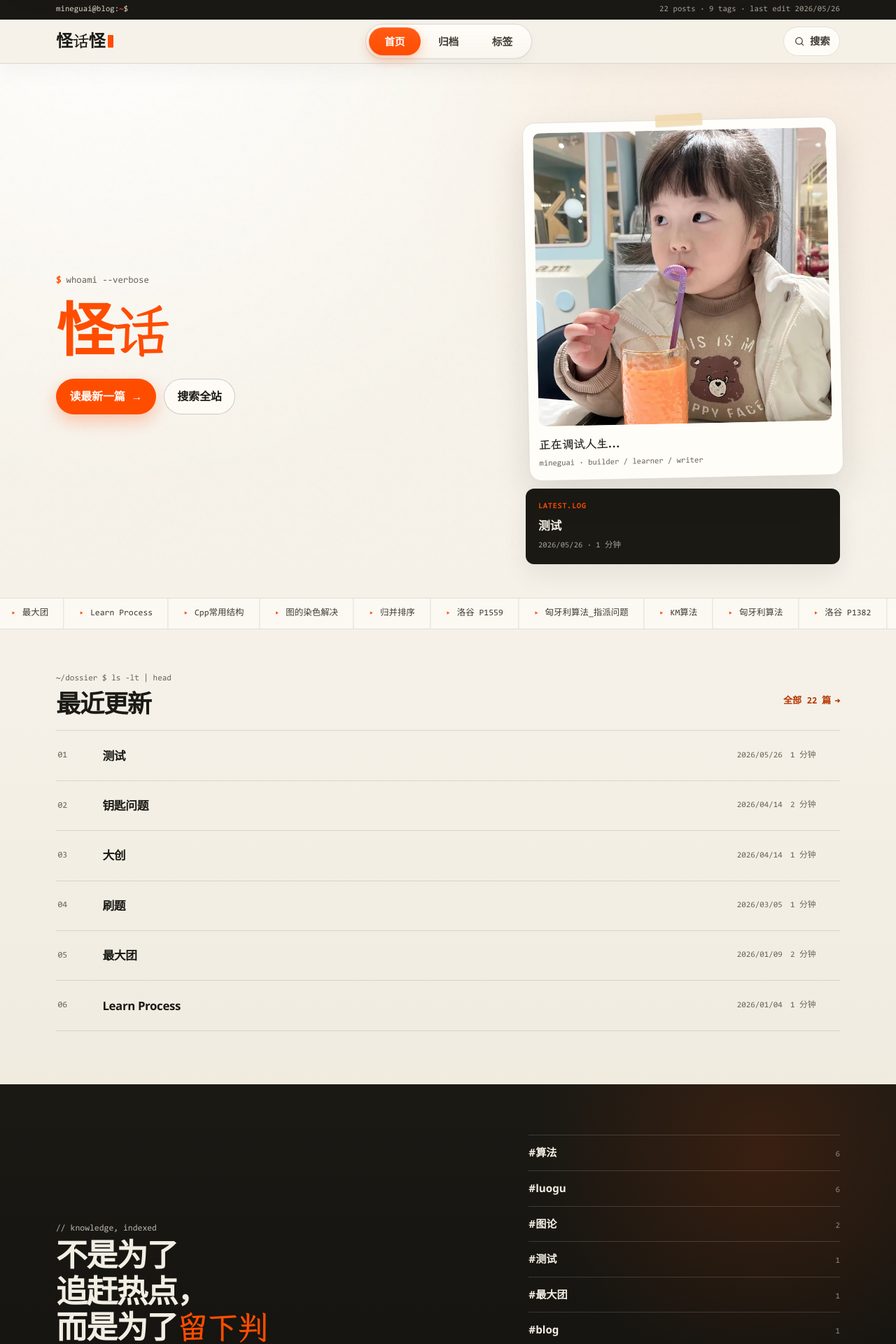
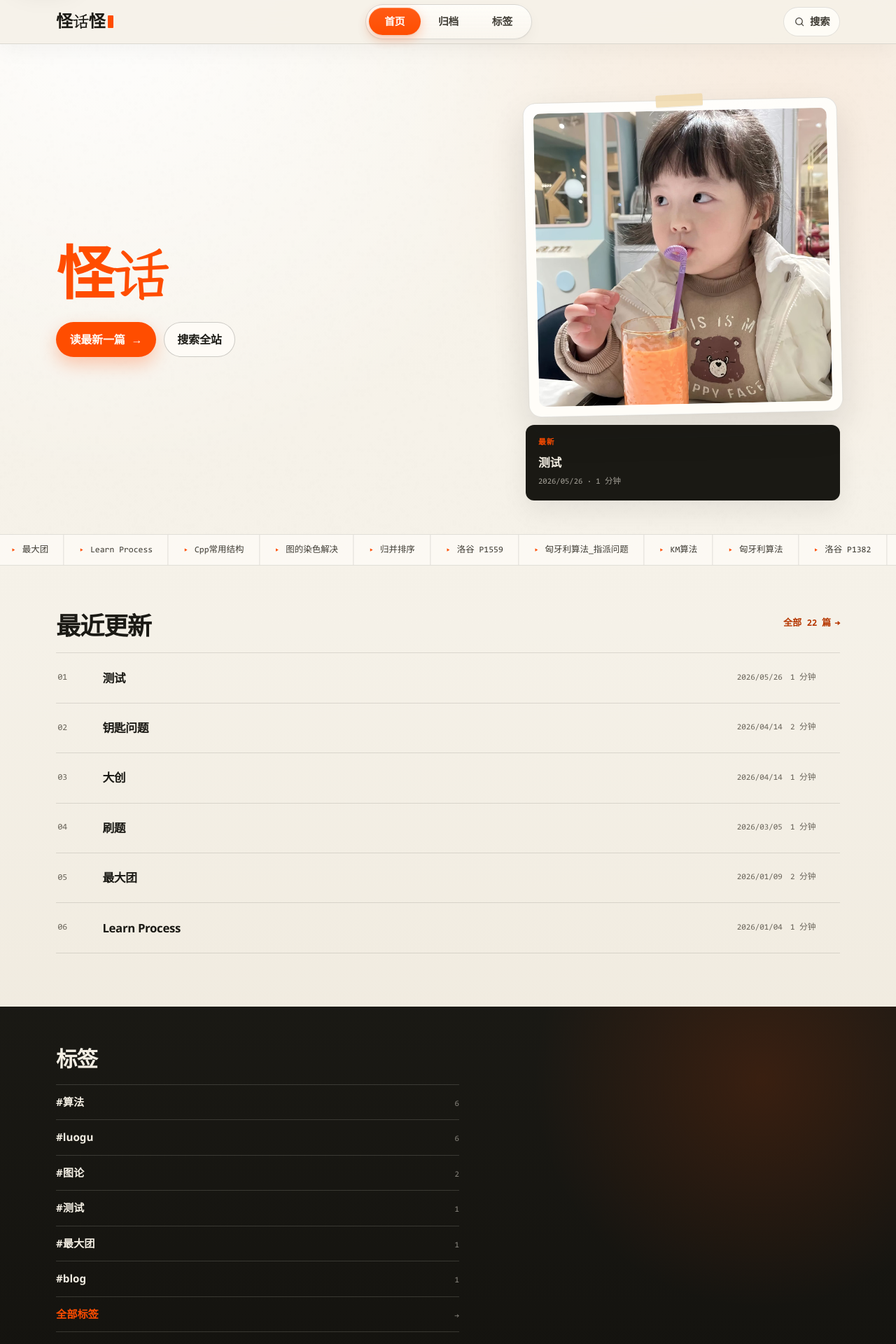
Before and after one commit to caoxuan5211/blog.mineguai, a React (Vite) app: page / in a window 1280 px wide. Shown: the top 1920 px of the page at 70% size. Built offline with nearby package versions, Linux system fonts and the light colour scheme.

Commit message:
Strip decorative filler copy from the blog UI
Remove slogan blocks, terminal path hints, portrait captions, and other
non-functional text; keep labels, navigation, and content only.

```diff
--- a/src/App.tsx
+++ b/src/App.tsx
@@ -62,7 +62,6 @@ function SiteHeader({ route, onSearch }: { route: RouteData; onSearch: () => voi
   const [menuOpen, setMenuOpen] = useState(false);
   const currentPath = routePath(route);
   const isActive = (href: string) => href === "/" ? route.kind === "home" : currentPath.startsWith(href);
-  const latest = byUpdated(route.site.evidences)[0];
 
   useEffect(() => {
     if (!menuOpen) return;
@@ -75,15 +74,6 @@ function SiteHeader({ route, onSearch }: { route: RouteData; onSearch: () => voi
 
   return (
     <header className="site-header">
-      <div className="statusbar" aria-hidden="true">
-        <div className="shell statusbar__row">
-          <span className="statusbar__path">mineguai@blog:<em>~</em>$</span>
-          <span className="statusbar__stats">
-            {route.site.evidences.length} posts · {route.site.clues.length} tags
-            {latest ? ` · last edit ${formatDate(latest.meta.updated || latest.meta.date)}` : ""}
-          </span>
-        </div>
-      </div>
       <div className="shell site-header__row">
         <a className="brand" href="/" aria-label="返回首页">
           <span className="brand__mark">{siteTitle}</span>
@@ -158,9 +148,6 @@ function HomePage({ site, onSearch }: { site: SiteData; onSearch: () => void })
     <div className="home-page">
       <section className="hero shell" aria-labelledby="home-title">
         <div className="hero__copy" data-reveal>
-          <p className="hero__prompt" aria-hidden="true">
-            <span className="hero__dollar">$</span> whoami --verbose
-          </p>
           <h1 id="home-title">
             <em className="hero__kai">怪话</em><span className="hero__cursor" aria-hidden="true" />
           </h1>
@@ -178,14 +165,10 @@ function HomePage({ site, onSearch }: { site: SiteData; onSearch: () => void })
           <figure className="portrait">
             <span className="portrait__tape" aria-hidden="true" />
             <img src="/assets/images/wanzi1.jpg" alt="mineguai 的头像" />
-            <figcaption>
-              <span className="portrait__note">正在调试人生…</span>
-              <span className="portrait__id">mineguai · builder / learner / writer</span>
-            </figcaption>
           </figure>
           {featured ? (
             <a className="latest-card" href={evidencePath(featured)}>
-              <span className="latest-card__label">LATEST.LOG</span>
+              <span className="latest-card__label">最新</span>
               <strong>{shortTitle(featured.meta.title, 30)}</strong>
               <span className="latest-card__meta">
                 {formatDate(featured.meta.updated || featured.meta.date)} · {estimateReadLabel(featured.meta.readingTime)}
@@ -200,7 +183,6 @@ function HomePage({ site, onSearch }: { site: SiteData; onSearch: () => void })
       <section className="section shell" aria-labelledby="recent-title">
         <header className="section-head" data-reveal>
           <div>
-            <p className="section-head__path">~/dossier $ ls -lt | head</p>
             <h2 id="recent-title">最近更新</h2>
           </div>
           <a className="section-head__more" href="/dossier/">
@@ -212,10 +194,7 @@ function HomePage({ site, onSearch }: { site: SiteData; onSearch: () => void })
 
       <section className="manifest" aria-labelledby="manifest-title">
         <div className="shell manifest__row" data-reveal>
-          <div className="manifest__copy">
-            <p className="manifest__comment" aria-hidden="true">// knowledge, indexed</p>
-            <h2 id="manifest-title">不是为了追赶热点，<br />而是为了<em>留下判断</em>。</h2>
-          </div>
+          <h2 id="manifest-title">标签</h2>
           <nav className="manifest__tags" aria-label="热门标签">
             {site.clues.slice(0, 6).map((clue) => (
               <a key={clue.slug} href={cluePath(clue.slug)}>
@@ -284,13 +263,11 @@ function PostRows({ posts, offset = 0 }: { posts: EvidenceDocument[]; offset?: n
 
 /* ------------------------------- inner pages ------------------------------ */
 
-function PageShell({ path, title, text, children }: { path: string; title: string; text: string; children: React.ReactNode }) {
+function PageShell({ title, children }: { title: string; children: React.ReactNode }) {
   return (
     <section className="page-shell shell">
       <header className="page-intro" data-reveal>
-        <p className="page-intro__path" aria-hidden="true">{path}</p>
         <h1>{title}</h1>
-        <p className="page-intro__text">{text}</p>
       </header>
       {children}
     </section>
@@ -309,7 +286,7 @@ function DossierPage({ site }: { site: SiteData }) {
 
   let offset = 0;
   return (
-    <PageShell path="~/dossier $ ls -la" title="归档" text="按时间线查看全部文章与草稿。">
+    <PageShell title="归档">
       <div className="archive-stack">
         {grouped.map(([year, posts]) => {
           const start = offset;
@@ -332,7 +309,7 @@ function DossierPage({ site }: { site: SiteData }) {
 function CluesPage({ site }: { site: SiteData }) {
   const clues = [...site.clues].sort((left, right) => right.count - left.count);
   return (
-    <PageShell path="~/tags $ ls -la" title="标签" text="按主题聚合文章，方便继续追踪一条线索。">
+    <PageShell title="标签">
       <div className="tag-cloud" data-reveal>
         {clues.map((clue) => (
           <a key={clue.slug} href={cluePath(clue.slug)}>
@@ -352,7 +329,7 @@ function CluePage({ site, clue }: { site: SiteData; clue: string }) {
   );
 
   return (
-    <PageShell path={`~/tags $ grep -r "${target?.name || clue}"`} title={`#${target?.name || clue}`} text="当前标签下的全部相关文章。">
+    <PageShell title={`#${target?.name || clue}`}>
       <PostRows posts={posts} />
     </PageShell>
   );
@@ -364,7 +341,6 @@ function EvidencePage({ evidence }: { evidence: EvidenceDocument }) {
     <article className="entry-shell shell">
       <header className="entry-hero" data-reveal>
         <div className="entry-hero__topline">
-          <p className="entry-hero__path" aria-hidden="true">// evidence/{evidence.meta.slug}.md</p>
           <a className="entry-back" href="/dossier/">← 返回归档</a>
         </div>
         <h1>{evidence.meta.title}</h1>
@@ -412,7 +388,7 @@ function EvidenceToc({ headings }: { headings: TocHeading[] }) {
 
 function NotFoundPage({ site }: { site: SiteData }) {
   return (
-    <PageShell path="~ $ cd /nowhere" title="404" text="这个路径没有对应内容，可以回到归档继续查看。">
+    <PageShell title="404">
       <PostRows posts={byNewest(site.evidences).slice(0, 4)} />
     </PageShell>
   );
@@ -504,13 +480,11 @@ function CommandPanel({ site, open, onClose }: { site: SiteData; open: boolean;
       <button className="command-layer__backdrop" type="button" onClick={onClose} aria-label="关闭搜索" />
       <section className="command-panel" onKeyDown={handleKeys}>
         <div className="command-panel__head">
-          <span className="command-panel__dots" aria-hidden="true"><i /><i /><i /></span>
-          <strong>search — zsh</strong>
+          <strong>搜索</strong>
           <span>{results.length} 条结果</span>
-          <button type="button" onClick={onClose}>esc</button>
+          <button type="button" onClick={onClose}>关闭</button>
         </div>
         <div className="command-panel__input">
-          <span aria-hidden="true">&gt;</span>
           <input
             autoFocus
             aria-label="搜索文章"
@@ -520,7 +494,7 @@ function CommandPanel({ site, open, onClose }: { site: SiteData; open: boolean;
             role="combobox"
             value={query}
             onChange={(event) => setQuery(event.target.value)}
-            placeholder="输入标题、标签或正文片段"
+            placeholder="标题、标签或正文"
           />
         </div>
         <div id="search-results" className="command-panel__results" role="listbox" aria-label="搜索结果">
@@ -555,7 +529,6 @@ function SiteFooter({ site }: { site: SiteData }) {
       <div className="shell site-footer__row">
         <div className="site-footer__brand">
           <strong>{siteTitle}<span className="brand__cursor" aria-hidden="true" /></strong>
-          <p>用好奇心驱动 · 没有追踪器 · 只有手稿</p>
         </div>
         <nav aria-label="页脚导航">
           <a href="/rss.xml">RSS</a>
@@ -563,7 +536,7 @@ function SiteFooter({ site }: { site: SiteData }) {
           <a href="/clues/">标签</a>
         </nav>
         <p className="site-footer__colophon">
-          © 2026 mineguai · {site.evidences.length} posts · {site.clues.length} tags · React + Vite SSG
+          © 2026 mineguai · {site.evidences.length} 篇 · {site.clues.length} 标签
         </p>
       </div>
     </footer>
--- a/src/styles.css
+++ b/src/styles.css
@@ -24,7 +24,7 @@
   --radius-lg: 18px;
   --content-width: 1120px;
   --reading-width: 68ch;
-  --header-offset: 5.9rem;
+  --header-offset: 4.1rem;
   --font-sans: "Segoe UI", "PingFang SC", "Microsoft YaHei", system-ui, sans-serif;
   --font-serif: "LXGW WenKai", "STSong", "Songti SC", "Noto Serif SC", serif;
   --font-mono: "Consolas Local", "Cascadia Code", Consolas, "Courier New", monospace;
@@ -214,35 +214,6 @@ svg {
   box-shadow: 0 10px 30px rgba(27, 26, 21, 0.04);
 }
 
-.statusbar {
-  border-bottom: 1px solid color-mix(in srgb, var(--ink) 88%, #000);
-  background: color-mix(in srgb, var(--ink) 94%, #000);
-  color: #d8d2c4;
-}
-
-.statusbar__row {
-  display: flex;
-  align-items: center;
-  justify-content: space-between;
-  gap: 1rem;
-  min-height: 1.7rem;
-  font-family: var(--font-mono);
-  font-size: 0.72rem;
-  letter-spacing: 0.01em;
-}
-
-.statusbar__path em {
-  color: var(--accent);
-  font-style: normal;
-}
-
-.statusbar__stats {
-  color: color-mix(in srgb, #d8d2c4 72%, transparent);
-  white-space: nowrap;
-  overflow: hidden;
-  text-overflow: ellipsis;
-}
-
 .site-header__row {
   display: grid;
   grid-template-columns: auto 1fr auto;
@@ -558,21 +529,6 @@ svg {
   padding-block: clamp(2.2rem, 6vw, 4.5rem) clamp(1.8rem, 4vw, 3rem);
 }
 
-.hero__prompt {
-  display: inline-flex;
-  align-items: center;
-  gap: 0.45rem;
-  margin: 0 0 1rem;
-  color: var(--ink-muted);
-  font-family: var(--font-mono);
-  font-size: 0.84rem;
-}
-
-.hero__dollar {
-  color: var(--accent);
-  font-weight: 700;
-}
-
 .hero h1 {
   margin: 0;
   max-width: 12ch;
@@ -675,25 +631,6 @@ svg {
   filter: contrast(1.04) saturate(0.96);
 }
 
-.portrait figcaption {
-  display: grid;
-  gap: 0.2rem;
-  margin-top: 0.8rem;
-}
-
-.portrait__note {
-  font-family: var(--font-serif);
-  font-size: 1.05rem;
-  font-weight: 700;
-  letter-spacing: -0.02em;
-}
-
-.portrait__id {
-  color: var(--ink-muted);
-  font-family: var(--font-mono);
-  font-size: 0.72rem;
-}
-
 .latest-card {
   display: grid;
   gap: 0.45rem;
@@ -788,13 +725,6 @@ svg {
   margin-bottom: 1.2rem;
 }
 
-.section-head__path {
-  margin: 0 0 0.35rem;
-  color: var(--ink-muted);
-  font-family: var(--font-mono);
-  font-size: 0.75rem;
-}
-
 .section-head h2 {
   margin: 0;
   font-size: clamp(1.7rem, 3vw, 2.2rem);
@@ -919,7 +849,7 @@ svg {
 
 .manifest {
   margin-top: 1rem;
-  padding-block: clamp(2.8rem, 6vw, 4.5rem);
+  padding-block: clamp(2.4rem, 5vw, 3.6rem);
   background:
     radial-gradient(circle at 85% 20%, rgba(255, 77, 0, 0.14), transparent 28%),
     linear-gradient(180deg, color-mix(in srgb, var(--ink) 96%, #000), #14130f);
@@ -928,43 +858,20 @@ svg {
 
 .manifest__row {
   display: grid;
-  grid-template-columns: minmax(0, 1.1fr) minmax(16rem, 0.8fr);
-  gap: clamp(1.8rem, 5vw, 4rem);
-  align-items: end;
-}
-
-.manifest__comment {
-  margin: 0 0 0.8rem;
-  color: color-mix(in srgb, #f3eee3 45%, transparent);
-  font-family: var(--font-mono);
-  font-size: 0.78rem;
-}
-
-.manifest__copy h2 {
+  gap: 1.2rem;
+}
+
+.manifest__row > h2 {
   margin: 0;
-  max-width: 14ch;
-  font-size: clamp(1.9rem, 4vw, 2.8rem);
-  line-height: 1.15;
-  letter-spacing: -0.035em;
-  text-wrap: balance;
-}
-
-.manifest__copy h2 em {
-  color: var(--accent);
-  font-family: var(--font-serif);
-  font-style: normal;
-}
-
-.manifest__copy p {
-  max-width: 36ch;
-  margin: 1rem 0 0;
-  color: color-mix(in srgb, #f3eee3 72%, transparent);
-  line-height: 1.7;
+  font-size: clamp(1.5rem, 3vw, 1.9rem);
+  letter-spacing: -0.03em;
+  line-height: 1.1;
 }
 
 .manifest__tags {
   display: grid;
   gap: 0;
+  max-width: 36rem;
 }
 
 .manifest__tags a {
@@ -1014,26 +921,11 @@ svg {
   margin-bottom: 1.8rem;
 }
 
-.page-intro__path {
-  margin: 0 0 0.55rem;
-  color: var(--ink-muted);
-  font-family: var(--font-mono);
-  font-size: 0.78rem;
-}
-
 .page-intro h1 {
   margin: 0;
   font-size: clamp(2.2rem, 5vw, 3.4rem);
   letter-spacing: -0.04em;
   line-height: 1.05;
-}
-
-.page-intro__text {
-  max-width: 42ch;
-  margin: 0.85rem 0 0;
-  color: var(--ink-soft);
-  font-size: 1.05rem;
-  line-height: 1.7;
 }
 
 .archive-stack {
@@ -1115,16 +1007,8 @@ svg {
 .entry-hero__topline {
   display: flex;
   align-items: center;
-  justify-content: space-between;
   gap: 1rem;
   margin-bottom: 0.85rem;
-}
-
-.entry-hero__path {
-  margin: 0;
-  color: var(--ink-muted);
-  font-family: var(--font-mono);
-  font-size: 0.78rem;
 }
 
 .entry-back {
@@ -1417,7 +1301,7 @@ svg {
 
 .command-panel__head {
   display: grid;
-  grid-template-columns: auto 1fr auto auto;
+  grid-template-columns: 1fr auto auto;
   align-items: center;
   gap: 0.7rem;
   padding: 0.7rem 0.9rem;
@@ -1441,26 +1325,6 @@ svg {
   padding-inline: 0.35rem;
 }
 
-.command-panel__dots {
-  display: inline-flex;
-  gap: 0.3rem;
-}
-
-.command-panel__dots i {
-  width: 0.55rem;
-  height: 0.55rem;
-  border-radius: 50%;
-  background: #ff5f57;
-}
-
-.command-panel__dots i:nth-child(2) {
-  background: #febc2e;
-}
-
-.command-panel__dots i:nth-child(3) {
-  background: #28c840;
-}
-
 .command-panel__input {
   display: flex;
   align-items: center;
@@ -1468,11 +1332,6 @@ svg {
   padding: 0.95rem 1rem;
   border-bottom: 1px solid color-mix(in srgb, #fff 10%, transparent);
   font-family: var(--font-mono);
-}
-
-.command-panel__input span {
-  color: var(--accent);
-  font-weight: 700;
 }
 
 .command-panel__input input {
@@ -1562,12 +1421,6 @@ svg {
   letter-spacing: -0.02em;
 }
 
-.site-footer__brand p {
-  margin: 0.35rem 0 0;
-  color: var(--ink-muted);
-  font-size: 0.9rem;
-}
-
 .site-footer nav {
   display: flex;
   flex-wrap: wrap;
@@ -1621,10 +1474,6 @@ svg {
     max-width: 24rem;
   }
 
-  .manifest__row {
-    grid-template-columns: 1fr;
-  }
-
   .site-footer__row {
     grid-template-columns: 1fr;
     align-items: start;
@@ -1666,10 +1515,6 @@ svg {
     width: 42px;
     padding: 0;
     justify-content: center;
-  }
-
-  .statusbar__stats {
-    display: none;
   }
 
   .entry-toc {
```
